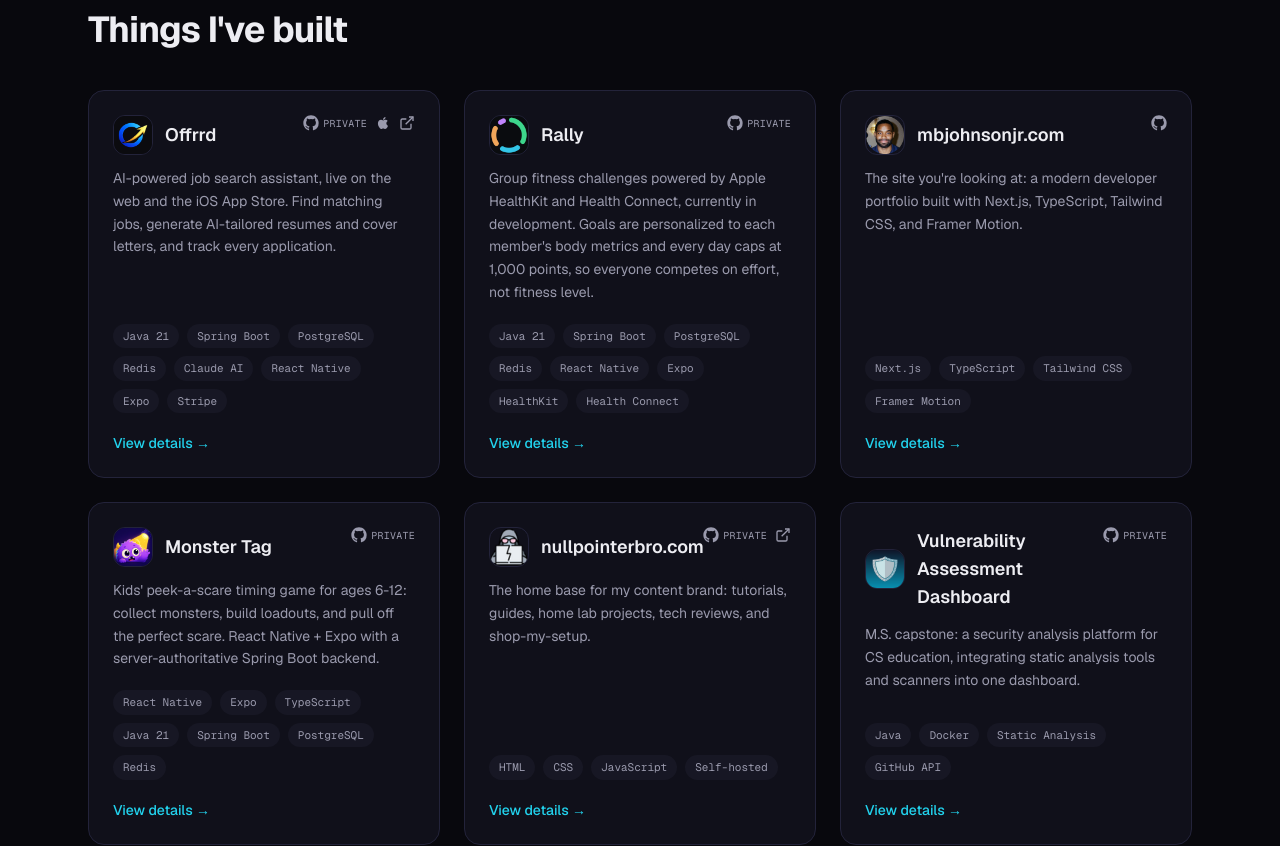
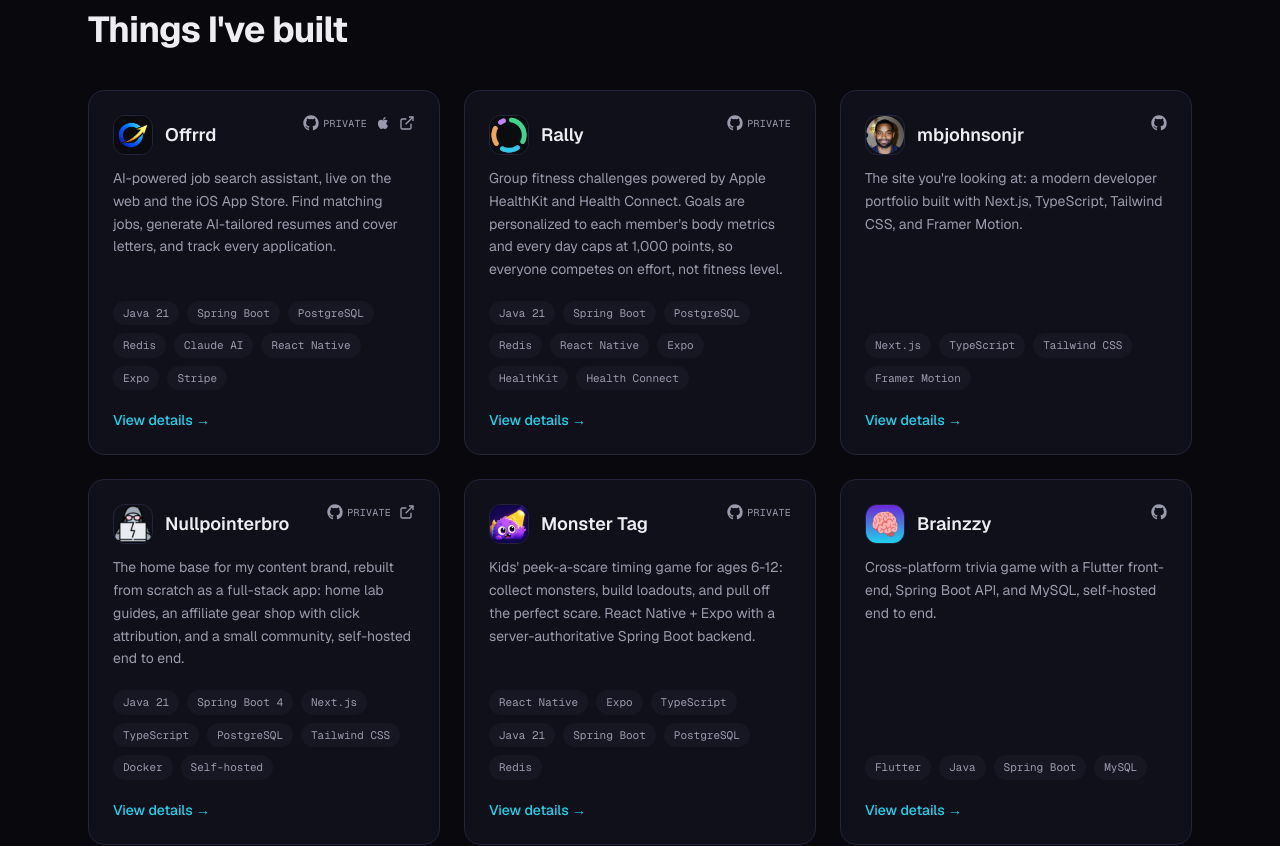
Before and after one commit to johnsonmau/mbj, a Next.js app: page / in a window 1280 px wide. Shown: the part 4061-4907 px from the top of the page. Built offline with nearby package versions, Linux system fonts and the light colour scheme.

Commit message:
feat: reorder projects, drop .com from titles, sync Nullpointerbro with v2 rewrite
Nullpointerbro now sits before Monster Tag with Brainzzy after it, and its
copy reflects the npb-v2 rewrite (Spring Boot 4 + Next.js 16 + Postgres).
Rally no longer reads as in development.

```diff
--- a/content/site.ts
+++ b/content/site.ts
@@ -132,7 +132,7 @@
     icon: "/projects/rally.png",
     title: "Rally",
     summary:
-      "Group fitness challenges powered by Apple HealthKit and Health Connect, currently in development. Goals are personalized to each member's body metrics and every day caps at 1,000 points, so everyone competes on effort, not fitness level.",
+      "Group fitness challenges powered by Apple HealthKit and Health Connect. Goals are personalized to each member's body metrics and every day caps at 1,000 points, so everyone competes on effort, not fitness level.",
     description: [
       "Rally scores your day out of 1,000 points against goals computed from your own body metrics, so a beginner and a marathoner can share a leaderboard and both have a real shot. Health data is read on-device from HealthKit or Health Connect and uploaded as daily aggregates only; the server owns the scoring, snapshots goals when a challenge starts, and locks days 48 hours after midnight. Around that core: leaderboards, streaks, trophies, a challenge feed, and push notifications, all anchored by a signature four-segment activity ring.",
       "The backend is Java 21 / Spring Boot 3.5 with PostgreSQL (Flyway-managed), Redis caching, and an exhaustively tested scoring engine that shipped before any UI touched it. The mobile app is React Native + Expo with Skia-drawn rings, Reanimated, native HealthKit and Health Connect providers, and a custom Expo module wrapping Apple's HKActivityRingView so your real Apple Watch rings show up in-app.",
@@ -143,7 +143,7 @@
   {
     slug: "this-website",
     icon: "/projects/this-website.png",
-    title: "mbjohnsonjr.com",
+    title: "mbjohnsonjr",
     summary:
       "The site you're looking at: a modern developer portfolio built with Next.js, TypeScript, Tailwind CSS, and Framer Motion.",
     description: [
@@ -153,6 +153,21 @@
     stack: ["Next.js", "TypeScript", "Tailwind CSS", "Framer Motion"],
     repo: "https://github.com/johnsonmau/mbj",
     featured: false,
+  },
+  {
+    slug: "nullpointerbro",
+    privateRepo: true,
+    icon: "/projects/nullpointerbro.png",
+    title: "Nullpointerbro",
+    summary:
+      "The home base for my content brand, rebuilt from scratch as a full-stack app: home lab guides, an affiliate gear shop with click attribution, and a small community, self-hosted end to end.",
+    description: [
+      "A complete rewrite of the original nullpointerbro.com. Guides are written in a Tiptap rich-text admin studio, stored as structured JSON, and rendered server-side with code highlighting, per-post view counts, and auto-generated social preview images. The gear shop routes every product link through a click-logging redirect, so affiliate performance is measurable per product, and admin dashboards surface clicks, views, and comments to moderate.",
+      "Community members sign in with Google, GitHub, or Discord, or classic username/password with one-time recovery codes, and can leave comments with replies and emoji reactions. The backend is Java 21 / Spring Boot 4 with PostgreSQL and Flyway; the frontend is Next.js 16 with TypeScript and Tailwind CSS. The whole stack, Caddy, backend, frontend, Postgres, and Umami analytics, ships as one Docker Compose deploy on my home lab.",
+    ],
+    stack: ["Java 21", "Spring Boot 4", "Next.js", "TypeScript", "PostgreSQL", "Tailwind CSS", "Docker", "Self-hosted"],
+    live: "https://nullpointerbro.com",
+    featured: true,
   },
   {
     slug: "monster-tag",
@@ -169,17 +184,20 @@
     featured: true,
   },
   {
-    slug: "nullpointerbro",
-    privateRepo: true,
-    icon: "/projects/nullpointerbro.png",
-    title: "nullpointerbro.com",
+    slug: "brainzzy",
+    icon: "/projects/brainzzy.png",
+    title: "Brainzzy",
     summary:
-      "The home base for my content brand: tutorials, guides, home lab projects, tech reviews, and shop-my-setup.",
+      "Cross-platform trivia game with a Flutter front-end, Spring Boot API, and MySQL, self-hosted end to end.",
     description: [
-      "The companion site for my TikTok and YouTube presence as nullpointerbro. Tutorials, guides, home lab project write-ups, and tech reviews, plus affiliate links to the gear in my setup.",
+      "A trivia game with a Flutter front-end and a Java Spring Boot back-end, backed by MySQL and self-hosted on my Ubuntu server.",
+      "It integrates modern frameworks and database management to deliver an engaging, cross-platform user experience: one codebase for web and mobile on the front, a clean REST API behind it.",
     ],
-    stack: ["HTML", "CSS", "JavaScript", "Self-hosted"],
-    live: "https://nullpointerbro.com",
+    stack: ["Flutter", "Java", "Spring Boot", "MySQL"],
+    repos: [
+      { label: "Front-end", url: "https://github.com/johnsonmau/trivia-ui" },
+      { label: "Back-end", url: "https://github.com/johnsonmau/trivia-api" },
+    ],
     featured: true,
   },
   {
@@ -195,23 +213,6 @@
     ],
     stack: ["Java", "Docker", "Static Analysis", "GitHub API"],
     featured: false,
-  },
-  {
-    slug: "brainzzy",
-    icon: "/projects/brainzzy.png",
-    title: "brainzzy.com",
-    summary:
-      "Cross-platform trivia game with a Flutter front-end, Spring Boot API, and MySQL, self-hosted end to end.",
-    description: [
-      "A trivia game with a Flutter front-end and a Java Spring Boot back-end, backed by MySQL and self-hosted on my Ubuntu server.",
-      "It integrates modern frameworks and database management to deliver an engaging, cross-platform user experience: one codebase for web and mobile on the front, a clean REST API behind it.",
-    ],
-    stack: ["Flutter", "Java", "Spring Boot", "MySQL"],
-    repos: [
-      { label: "Front-end", url: "https://github.com/johnsonmau/trivia-ui" },
-      { label: "Back-end", url: "https://github.com/johnsonmau/trivia-api" },
-    ],
-    featured: true,
   },
   {
     slug: "eazyweather",
```
